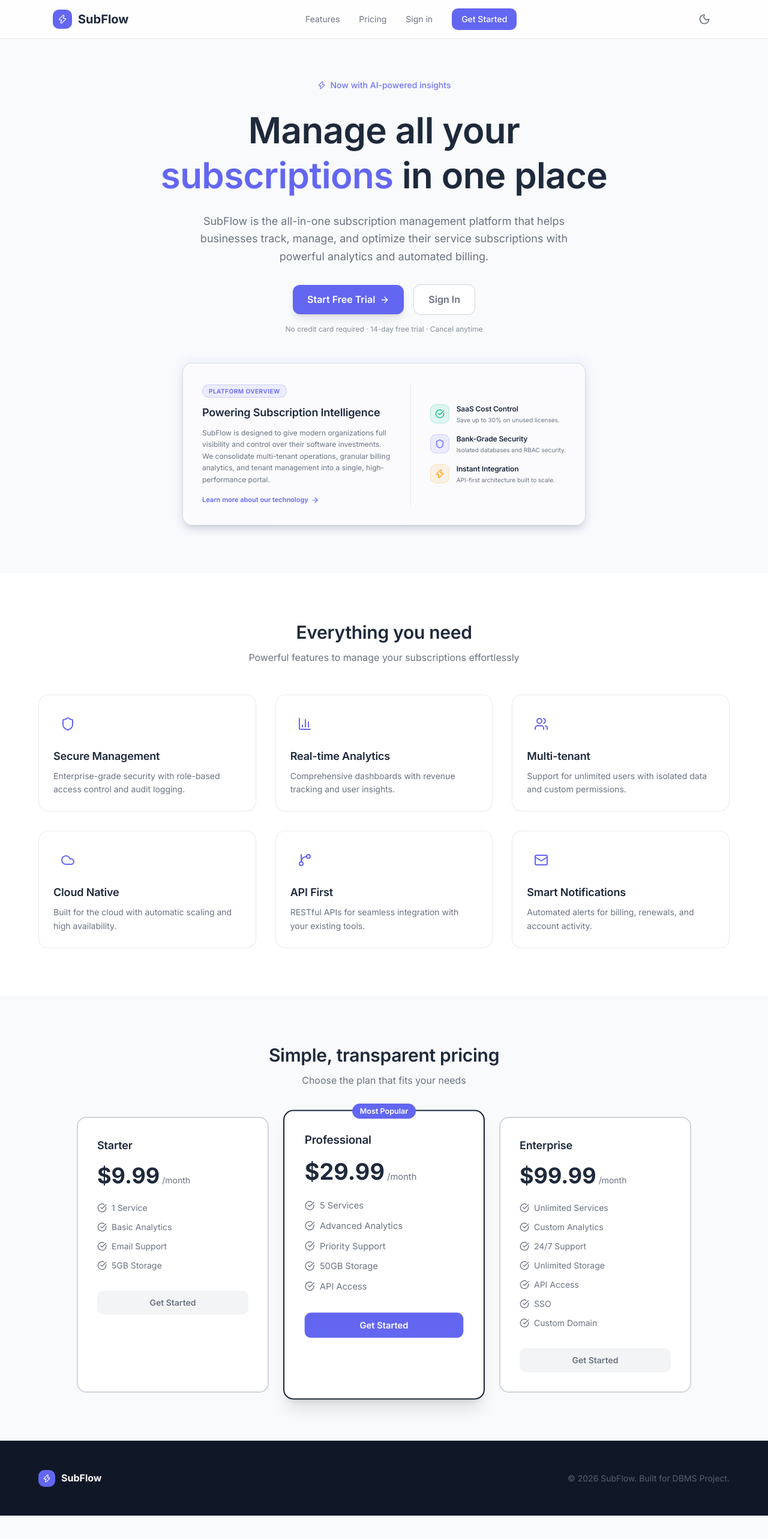
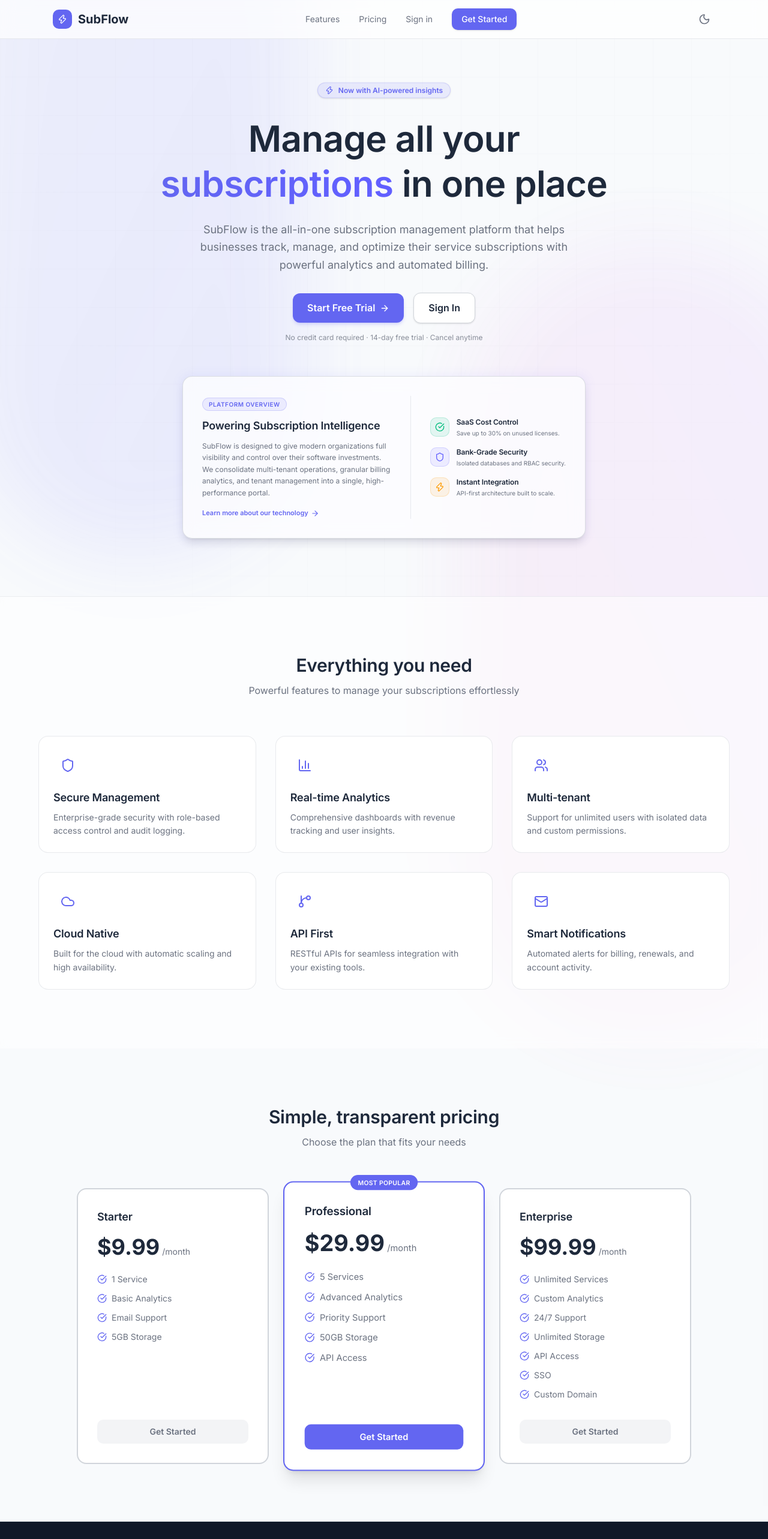
Before and after one commit to VARDH9620/SubFlow, a React (Vite) app: page / in a window 1280 px wide. Shown: the top 2566 px of the page at 60% size. Before the commit the page ends 2527 px from the top, so only its background shows below. Built offline with nearby package versions, Linux system fonts and the light colour scheme.

Commit message:
design: add grid background, glowing blurred animated blobs, and entry load animations to landing page

```diff
--- a/src/pages/Landing.tsx
+++ b/src/pages/Landing.tsx
@@ -1,4 +1,5 @@
 import { Link } from 'react-router-dom';
+import { motion } from 'framer-motion';
 import { Zap, Shield, BarChart3, Users, ArrowRight, CheckCircle, Cloud, GitBranch, Mail } from 'lucide-react';
 import { ThemeToggle } from '../components/ui/ThemeToggle';
 
@@ -18,10 +19,40 @@ export default function Landing() {
     { name: 'Enterprise', price: '99.99', features: ['Unlimited Services', 'Custom Analytics', '24/7 Support', 'Unlimited Storage', 'API Access', 'SSO', 'Custom Domain'], popular: false },
   ];
 
+  const containerVariants = {
+    hidden: { opacity: 0 },
+    show: {
+      opacity: 1,
+      transition: {
+        staggerChildren: 0.12
+      }
+    }
+  };
+
+  const itemVariants = {
+    hidden: { opacity: 0, y: 25 },
+    show: {
+      opacity: 1,
+      y: 0,
+      transition: {
+        type: "spring",
+        stiffness: 80,
+        damping: 15
+      }
+    }
+  };
+
   return (
-    <div className="min-h-screen">
+    <div className="min-h-screen bg-background relative overflow-hidden">
+      {/* Dynamic Grid Background Pattern */}
+      <div className="absolute inset-0 bg-[linear-gradient(to_right,var(--border)_1px,transparent_1px),linear-gradient(to_bottom,var(--border)_1px,transparent_1px)] bg-[size:4rem_4rem] [mask-image:radial-gradient(ellipse_60%_50%_at_50%_0%,#000_70%,transparent_100%)] opacity-[0.08] dark:opacity-[0.04] pointer-events-none z-0" />
+
+      {/* Glowing background animated blur orbs */}
+      <div className="absolute top-[-10%] left-[-5%] w-[45%] h-[45%] bg-gradient-to-br from-primary/20 to-indigo-500/25 rounded-full blur-3xl opacity-40 dark:opacity-20 animate-pulse pointer-events-none z-0" />
+      <div className="absolute top-[15%] right-[-10%] w-[50%] h-[50%] bg-gradient-to-bl from-purple-500/15 to-pink-500/15 rounded-full blur-3xl opacity-40 dark:opacity-20 animate-pulse pointer-events-none z-0" style={{ animationDelay: '3.5s' }} />
+
       {/* Nav */}
-      <nav className="fixed top-0 w-full bg-white/80 dark:bg-slate-900/80 backdrop-blur-md border-b border-border/50 z-50">
+      <nav className="fixed top-0 w-full bg-white/70 dark:bg-slate-900/70 backdrop-blur-md border-b border-border/50 z-50">
         <div className="max-w-6xl mx-auto px-6 h-16 flex items-center justify-between">
           <div className="flex items-center gap-2.5">
             <div className="w-8 h-8 bg-primary rounded-lg flex items-center justify-center">
@@ -30,10 +61,10 @@ export default function Landing() {
             <span className="text-xl font-bold text-foreground">SubFlow</span>
           </div>
           <div className="hidden md:flex items-center gap-8">
-            <a href="#features" className="text-sm text-muted-foreground hover:text-foreground">Features</a>
-            <a href="#pricing" className="text-sm text-muted-foreground hover:text-foreground">Pricing</a>
-            <Link to="/login" className="text-sm text-muted-foreground hover:text-foreground">Sign in</Link>
-            <Link to="/register" className="px-4 py-2 bg-primary text-white text-sm font-medium rounded-lg hover:bg-primary/90 transition-colors">
+            <a href="#features" className="text-sm text-muted-foreground hover:text-foreground transition-colors">Features</a>
+            <a href="#pricing" className="text-sm text-muted-foreground hover:text-foreground transition-colors">Pricing</a>
+            <Link to="/login" className="text-sm text-muted-foreground hover:text-foreground transition-colors">Sign in</Link>
+            <Link to="/register" className="px-4 py-2 bg-primary text-white text-sm font-medium rounded-lg hover:bg-primary/90 transition-colors shadow-sm">
               Get Started
             </Link>
           </div>
@@ -42,37 +73,51 @@ export default function Landing() {
       </nav>
 
       {/* Hero */}
-      <section className="pt-32 pb-20 px-6 bg-background">
-        <div className="max-w-4xl mx-auto text-center">
-          <div className="inline-flex items-center gap-2 px-3 py-1 bg-primary-50 dark:bg-primary-900/30 text-primary/90 dark:text-primary-400 text-sm font-medium rounded-full mb-6">
+      <section className="pt-36 pb-24 px-6 relative z-10">
+        <motion.div
+          variants={containerVariants}
+          initial="hidden"
+          animate="show"
+          className="max-w-4xl mx-auto text-center"
+        >
+          {/* AI Badge */}
+          <motion.div variants={itemVariants} className="inline-flex items-center gap-2 px-3 py-1 bg-primary/10 text-primary text-xs font-semibold rounded-full mb-6 border border-primary/20 shadow-sm animate-bounce" style={{ animationDuration: '3s' }}>
             <Zap className="w-3.5 h-3.5" /> Now with AI-powered insights
-          </div>
-          <h1 className="text-5xl md:text-6xl font-extrabold text-foreground leading-tight tracking-tight">
+          </motion.div>
+
+          {/* Hero Headings */}
+          <motion.h1 variants={itemVariants} className="text-5xl md:text-6xl font-extrabold text-foreground leading-tight tracking-tight">
             Manage all your<br />
-            <span className="text-primary">subscriptions</span> in one place
-          </h1>
-          <p className="mt-6 text-lg text-muted-foreground max-w-2xl mx-auto leading-relaxed">
+            <span className="bg-gradient-to-r from-primary to-indigo-500 bg-clip-text text-transparent">subscriptions</span> in one place
+          </motion.h1>
+
+          <motion.p variants={itemVariants} className="mt-6 text-base md:text-lg text-muted-foreground max-w-2xl mx-auto leading-relaxed">
             SubFlow is the all-in-one subscription management platform that helps businesses
             track, manage, and optimize their service subscriptions with powerful analytics
             and automated billing.
-          </p>
-          <div className="mt-8 flex items-center justify-center gap-4">
-            <Link to="/register" className="px-6 py-3 bg-primary text-white font-semibold rounded-xl hover:bg-primary/90 transition-all shadow-lg shadow-primary-600/25 flex items-center gap-2">
+          </motion.p>
+
+          {/* Hero Actions */}
+          <motion.div variants={itemVariants} className="mt-8 flex flex-col sm:flex-row items-center justify-center gap-4">
+            <Link to="/register" className="w-full sm:w-auto px-6 py-3 bg-primary text-white font-semibold rounded-xl hover:bg-primary/90 hover:scale-[1.01] active:scale-[0.99] transition-all shadow-md shadow-primary/20 flex items-center justify-center gap-2">
               Start Free Trial <ArrowRight className="w-4 h-4" />
             </Link>
-            <Link to="/login" className="px-6 py-3 bg-card text-muted-foreground dark:text-slate-200 font-semibold rounded-xl hover:bg-muted/50 dark:hover:bg-slate-700 transition-all border border-border dark:border-slate-600">
+            <Link to="/login" className="w-full sm:w-auto px-6 py-3 bg-card hover:bg-muted text-foreground font-semibold rounded-xl hover:scale-[1.01] active:scale-[0.99] transition-all border border-border shadow-sm flex items-center justify-center">
               Sign In
             </Link>
-          </div>
-          <p className="mt-4 text-xs text-muted-foreground/80">No credit card required · 14-day free trial · Cancel anytime</p>
+          </motion.div>
 
-          {/* About Company */}
-          <div className="mt-12 max-w-2xl mx-auto relative group">
+          <motion.p variants={itemVariants} className="mt-4 text-xs text-muted-foreground/80">
+            No credit card required · 14-day free trial · Cancel anytime
+          </motion.p>
+
+          {/* About Company Showcase Card */}
+          <motion.div variants={itemVariants} className="mt-14 max-w-2xl mx-auto relative group">
             {/* Background Gradient Glow */}
-            <div className="absolute -inset-1 bg-gradient-to-r from-primary/30 to-indigo-500/30 rounded-2xl blur opacity-25 group-hover:opacity-40 transition duration-1000 group-hover:duration-200" />
+            <div className="absolute -inset-1 bg-gradient-to-r from-primary/30 to-indigo-500/30 rounded-2xl blur opacity-20 group-hover:opacity-35 transition duration-1000 group-hover:duration-200" />
 
             {/* Card Content */}
-            <div className="relative bg-card/75 backdrop-blur-md rounded-2xl p-6 md:p-8 border border-border/80 shadow-lg flex flex-col md:flex-row gap-6 md:gap-8 items-stretch text-left transition-all duration-300 hover:shadow-xl hover:-translate-y-0.5">
+            <div className="relative bg-card/80 backdrop-blur-md rounded-2xl p-6 md:p-8 border border-border/80 shadow-lg flex flex-col md:flex-row gap-6 md:gap-8 items-stretch text-left transition-all duration-300 hover:shadow-xl hover:-translate-y-0.5">
               <div className="flex-1 flex flex-col justify-between">
                 <div>
                   <div className="inline-flex items-center gap-1.5 px-2.5 py-0.5 rounded-full text-[10px] font-semibold tracking-wider uppercase bg-primary/10 text-primary mb-3.5 border border-primary/20">
@@ -85,7 +130,7 @@ export default function Landing() {
                     SubFlow is designed to give modern organizations full visibility and control over their software investments. We consolidate multi-tenant operations, granular billing analytics, and tenant management into a single, high-performance portal.
                   </p>
                 </div>
-                <div className="mt-4 text-[11px] font-semibold text-primary flex items-center gap-1">
+                <div className="mt-4 text-[11px] font-semibold text-primary flex items-center gap-1 cursor-pointer hover:underline">
                   Learn more about our technology <ArrowRight className="w-3.5 h-3.5" />
                 </div>
               </div>
@@ -126,20 +171,20 @@ export default function Landing() {
                 </div>
               </div>
             </div>
-          </div>
-        </div>
+          </motion.div>
+        </motion.div>
       </section>
 
       {/* Features */}
-      <section id="features" className="py-20 px-6 bg-card">
+      <section id="features" className="py-24 px-6 bg-card/50 backdrop-blur-sm border-t border-border/40 relative z-10">
         <div className="max-w-6xl mx-auto">
-          <div className="text-center mb-12">
+          <div className="text-center mb-16">
             <h2 className="text-3xl font-bold text-foreground">Everything you need</h2>
             <p className="mt-3 text-muted-foreground">Powerful features to manage your subscriptions effortlessly</p>
           </div>
           <div className="grid md:grid-cols-3 gap-8">
             {features.map((f, i) => (
-              <div key={i} className="p-6 rounded-2xl border border-border/50 bg-card hover:border-primary-200 dark:hover:border-primary-800 hover:shadow-lg transition-all group">
+              <div key={i} className="p-6 rounded-2xl border border-border/50 bg-card hover:border-primary/50 hover:shadow-xl hover:shadow-primary/5 -translate-y-0.5 hover:-translate-y-1.5 transition-all duration-300 group">
                 <div className="w-12 h-12 bg-primary-50 dark:bg-primary-900/30 text-primary rounded-xl flex items-center justify-center mb-4 group-hover:bg-primary-100 dark:group-hover:bg-primary-900/50 transition-colors">
                   {f.icon}
                 </div>
@@ -152,20 +197,21 @@ export default function Landing() {
       </section>
 
       {/* Pricing */}
-      <section id="pricing" className="py-20 px-6 bg-background">
+      <section id="pricing" className="py-24 px-6 relative z-10 bg-background/50">
         <div className="max-w-5xl mx-auto">
-          <div className="text-center mb-12">
+          <div className="text-center mb-16">
             <h2 className="text-3xl font-bold text-foreground">Simple, transparent pricing</h2>
             <p className="mt-3 text-muted-foreground">Choose the plan that fits your needs</p>
           </div>
-          <div className="grid md:grid-cols-3 gap-8">
+          <div className="grid md:grid-cols-3 gap-8 items-stretch">
             {plans.map((plan, i) => (
-              <div key={i} className={`relative rounded-2xl p-8 border-2 transition-all bg-card ${plan.popular ? 'border-primary-500 shadow-xl shadow-primary-500/10 scale-105' : 'border-border'}`}>
+              <div key={i} className={`relative rounded-2xl p-8 border-2 transition-all bg-card ${plan.popular ? 'border-primary shadow-xl shadow-primary-500/10 scale-105 hover:-translate-y-1 hover:shadow-2xl hover:shadow-primary-500/20 z-10' : 'border-border hover:border-primary/50 hover:-translate-y-0.5 hover:shadow-lg'} duration-300 flex flex-col justify-between`}>
                 {plan.popular && (
-                  <div className="absolute -top-3 left-1/2 -translate-x-1/2 px-3 py-1 bg-primary text-white text-xs font-semibold rounded-full">
+                  <div className="absolute -top-3 left-1/2 -translate-x-1/2 px-3 py-1 bg-primary text-white text-[10px] font-semibold tracking-wide uppercase rounded-full">
                     Most Popular
                   </div>
                 )}
+                <div>
                   <h3 className="text-lg font-bold text-foreground">{plan.name}</h3>
                   <div className="mt-4 flex items-baseline gap-1">
                     <span className="text-4xl font-extrabold text-foreground">${plan.price}</span>
@@ -174,10 +220,11 @@ export default function Landing() {
                   <ul className="mt-6 space-y-3">
                     {plan.features.map((f, j) => (
                       <li key={j} className="flex items-center gap-2 text-sm text-muted-foreground">
-                      <CheckCircle className="w-4 h-4 text-primary-500 flex-shrink-0" /> {f}
+                        <CheckCircle className="w-4 h-4 text-primary flex-shrink-0" /> {f}
                       </li>
                     ))}
                   </ul>
+                </div>
                 <Link to="/register" className={`mt-8 block text-center py-2.5 rounded-lg text-sm font-semibold transition-colors ${plan.popular ? 'bg-primary text-white hover:bg-primary/90' : 'bg-muted dark:bg-slate-700 text-muted-foreground dark:text-slate-200 hover:bg-gray-200 dark:hover:bg-slate-600'}`}>
                   Get Started
                 </Link>
@@ -188,7 +235,7 @@ export default function Landing() {
       </section>
 
       {/* Footer */}
-      <footer className="py-12 px-6 bg-gray-900 dark:bg-slate-950 text-muted-foreground/80 border-t border-gray-800 dark:border-slate-800">
+      <footer className="py-12 px-6 bg-gray-900 dark:bg-slate-950 text-muted-foreground/80 border-t border-gray-800 dark:border-slate-800 relative z-10">
         <div className="max-w-6xl mx-auto flex flex-col md:flex-row items-center justify-between gap-4">
           <div className="flex items-center gap-2.5">
             <div className="w-7 h-7 bg-primary rounded-lg flex items-center justify-center">
```
Lines whose indentation alone changed are shown as unchanged.
